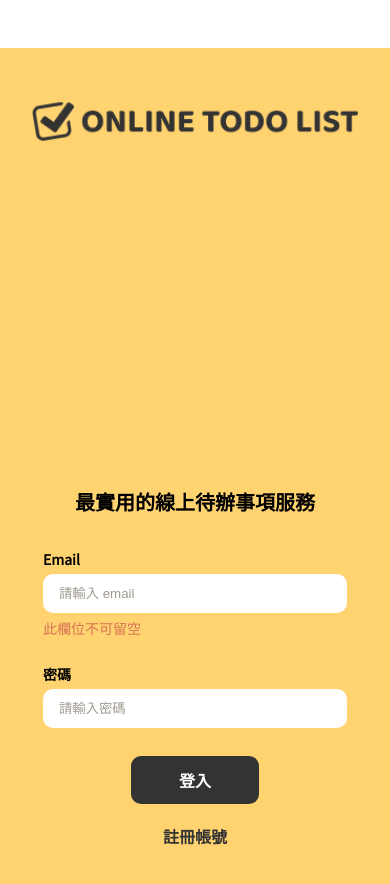
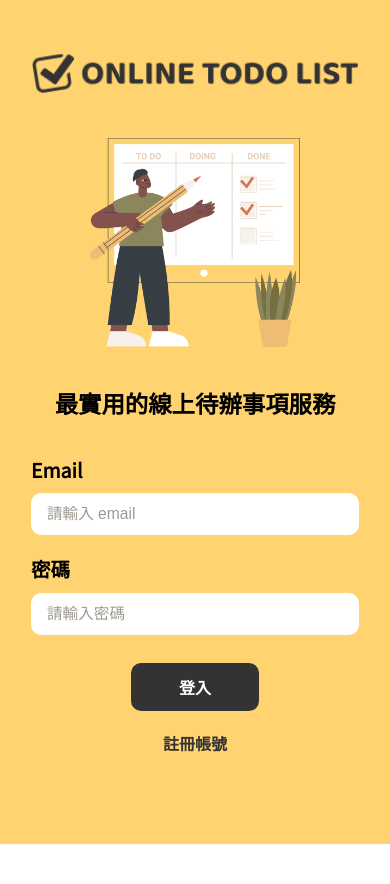
Before and after one commit to sky030b/react_todolist, a React (Vite) app: page / in a window 390 px wide. Shown: the top 884 px of the page. After the commit the page ends 844 px from the top, so only its background shows below. Built offline with nearby package versions, Linux system fonts and the light colour scheme; no server answers.

Commit message:
TodoList2 1.5 - RWD func.

```diff
--- a/src/Entry.jsx
+++ b/src/Entry.jsx
@@ -1,17 +1,20 @@
-import { Route, Routes, useNavigate } from "react-router-dom"
+import { Route, Routes } from "react-router-dom"
 import Login from "./views/Login"
 import SignUp from "./views/SignUp"
 import Todo from "./views/Todo"
 import NotFound from "./views/NotFound"
 import Home from "./views/Home"
+import { useState } from "react"
 
 function Entry() {
+  const [picHidden, setPicHidden] = useState(false)
+
   return (
     <div>
       <Routes>
-        <Route path='/' element={<Home />} >
-          <Route path='' element={<Login />} />
-          <Route path='signUpPage' element={<SignUp />} />
+        <Route path='/' element={<Home picHidden={picHidden} setPicHidden={setPicHidden} />} >
+          <Route path='' element={<Login picHidden={picHidden} setPicHidden={setPicHidden} />} />
+          <Route path='signUpPage' element={<SignUp picHidden={picHidden} setPicHidden={setPicHidden} />} />
         </Route>
         <Route path='/todo' element={<Todo />} />
         <Route path="*" element={<NotFound />}></Route>
--- a/src/index.css
+++ b/src/index.css
@@ -1,16 +1,11 @@
 @import url("https://fonts.googleapis.com/css2?family=Noto+Sans+TC&display=swap");
-html, body, div, span, applet, object, iframe,
-h1, h2, h3, h4, h5, h6, p, blockquote, pre,
-a, abbr, acronym, address, big, cite, code,
-del, dfn, em, img, ins, kbd, q, s, samp,
-small, strike, strong, sub, sup, tt, var,
-b, u, i, center,
-dl, dt, dd, ol, ul, li,
-fieldset, form, label, legend,
-table, caption, tbody, tfoot, thead, tr, th, td,
-article, aside, canvas, details, embed,
-figure, figcaption, footer, header, hgroup,
-menu, nav, output, ruby, section, summary,
+
+html, body, div, span, applet, object, iframe, h1, h2, h3, h4, h5, h6, p,
+blockquote, pre, a, abbr, acronym, address, big, cite, code, del, dfn, em,
+img, ins, kbd, q, s, samp, small, strike, strong, sub, sup, tt, var, b, u, i,
+center, dl, dt, dd, ol, ul, li, fieldset, form, label, legend, table, caption,
+tbody, tfoot, thead, tr, th, td, article, aside, canvas, details, embed, figure,
+figcaption, footer, header, hgroup, menu, nav, output, ruby, section, summary,
 time, mark, audio, video {
   margin: 0;
   padding: 0;
@@ -21,8 +16,8 @@ time, mark, audio, video {
 }
 
 /* HTML5 display-role reset for older browsers */
-article, aside, details, figcaption, figure,
-footer, header, hgroup, menu, nav, section {
+article, aside, details, figcaption, figure, footer,
+header, hgroup, menu, nav, section {
   display: block;
 }
 
@@ -38,8 +33,7 @@ blockquote, q {
   quotes: none;
 }
 
-blockquote:before, blockquote:after,
-q:before, q:after {
+blockquote:before, blockquote:after, q:before, q:after {
   content: '';
   content: none;
 }
@@ -55,7 +49,9 @@ table {
   -webkit-box-sizing: border-box;
 }
 
-*, *::before, *::after {
+*,
+*::before,
+*::after {
   -webkit-box-sizing: border-box;
   box-sizing: border-box;
 }
@@ -84,6 +80,21 @@ img {
   margin-bottom: 16px;
 }
 
+.logo {
+  max-width: 20%;
+}
+
+@media (max-width: 576px) {
+  .logoImg {
+    max-height: 100%;
+    /* width: auto; */
+  }
+
+  .logo {
+    max-width: 100%;
+  }
+}
+
 .vhContainer {
   height: 100vh;
 }
@@ -92,8 +103,11 @@ img {
   background-color: #FFD370;
 }
 
+
 .bg-half {
   background-image: linear-gradient(175deg, #FFD370 60%, #fff 40%);
+  /* background-color: #FFD370;
+  clip-path: polygon(0 0, 100% 0, 100% 350px, 0 450px); */
 }
 
 .conatiner {
@@ -123,7 +137,45 @@ img {
 
 @media (max-width: 576px) {
   .side {
+    max-width: 100%;
+    height: 40%;
+    display: flex;
+    justify-content: space-between;
+    margin: 0;
+  }
+
+  .interactive {
+    display: flex;
+    align-items: center;
     width: 100%;
+    height: 60%;
+  }
+
+  .interactive>div {
+    width: 100%;
+  }
+
+  .d-m-n {
+    max-height: 70%;
+    width: auto;
+    text-align: center;
+  }
+
+  .side .pic_hidden {
+    display: none;
+  }
+
+  div.smaller {
+    height: 8%;
+    width: 100%;
+    margin-bottom: 5vh;
+  }
+
+  div.bigger {
+    height: 92%;
+    width: 100%;
+    display: flex;
+    justify-content: center;
   }
 }
 
@@ -169,7 +221,7 @@ nav ul {
 nav ul a {
   text-decoration: none;
   color: #333333;
-  margin-left: 24px;
+  margin-left: 5px;
 }
 
 @media (max-width: 576px) {
@@ -186,15 +238,75 @@ nav ul a span {
   font-weight: bold;
 }
 
+.todo_nav {
+  display: flex;
+  justify-content: space-between;
+  align-items: center;
+  max-width: 100%;
+}
+
+.todo_nav ul {
+  width: 20%;
+  display: flex;
+  align-items: center;
+  justify-content: space-evenly;
+}
+
+.todo_nav ul li:last-child {
+  width: 20%;
+  text-align: center;
+}
+
 @media (max-width: 576px) {
-  nav ul .todo_sm {
-    display: none;
+  .todo_nav {
+    display: flex;
+    flex-direction: column;
+    max-width: 100%;
+  }
+
+  .todo_nav ul {
+    width: 100%;
+    display: flex;
+    justify-content: space-evenly;
+    align-items: center;
+  }
+
+  .logout_btn {
+    border: 1px solid gray;
+    border-radius: 5px;
+    padding: 5px;
+    background-color: #ffffff;
+    vertical-align: text-top;
+    cursor: pointer;
   }
 }
 
+.todo_sm {
+  overflow: hidden;
+  text-overflow: ellipsis;
+  width: 70%;
+  text-align: center;
+}
+
+.todo_sm span {
+  line-height: 1.5;
+}
+
+.todo_sm a {
+  cursor: default;
+}
+
 @media (max-width: 576px) {
-  .d-m-n {
-    display: none;
+  .todo_sm {
+    width: 75%;
+  }
+
+  .todo_sm a:active {
+    color: #3c3c3c;
+  }
+
+  .todo_sm a:hover {
+    color: #3c3c3c;
   }
 }
 
@@ -211,7 +323,8 @@ nav ul a span {
 
 @media (max-width: 576px) {
   .formControls {
-    margin-left: 0;
+    margin: 0;
+    width: 100%;
   }
 }
 
@@ -223,8 +336,9 @@ nav ul a span {
 
 @media (max-width: 576px) {
   .formControls .formControls_txt {
-    font-size: 1.25rem;
+    font-size: 6vw;
     text-align: center;
+    /* margin-top: 10vh; */
   }
 }
 
@@ -232,6 +346,15 @@ nav ul a span {
   font-size: 0.875rem;
   font-weight: bold;
   margin: 16px 0 4px 0;
+  width: 100%;
+}
+
+@media (max-width: 576px) {
+  .formControls .formControls_label {
+    font-size: 5vw;
+    font-weight: bold;
+    margin: 20px 0 10px 0;
+  }
 }
 
 .formControls .formControls_input {
@@ -261,6 +384,13 @@ nav ul a span {
 
 .formControls .formControls_input::placeholder {
   color: #9F9A91;
+}
+
+@media (max-width: 576px) {
+  .formControls .formControls_input {
+    width: 100%;
+    font-size: 4vw;
+  }
 }
 
 .formControls .formControls_btnSubmit {
@@ -296,35 +426,13 @@ nav ul a span {
   font-weight: bold;
   text-decoration: none;
   text-align: center;
+  cursor: pointer;
 }
 
-/* .loginPage {
-  display: -webkit-box;
-  display: -ms-flexbox;
-  display: flex;
-  -webkit-box-pack: justify;
-      -ms-flex-pack: justify;
-          justify-content: space-between;
-  -webkit-box-align: center;
-      -ms-flex-align: center;
-          align-items: center;
-  width: 800px;
+.formControls .btn_dis {
+  background-color: #aaaaaa;
+  cursor: not-allowed;
 }
-
-@media (max-width: 576px) {
-  .loginPage {
-    width: 100%;
-    -webkit-box-orient: vertical;
-    -webkit-box-direction: normal;
-        -ms-flex-direction: column;
-            flex-direction: column;
-    margin: 0 auto;
-    padding: 48px 31px;
-    -webkit-box-pack: start;
-        -ms-flex-pack: start;
-            justify-content: start;
-  }
-} */
 
 .homePage {
   display: -webkit-box;
@@ -341,12 +449,15 @@ nav ul a span {
 
 @media (max-width: 576px) {
   .homePage {
+    display: flex;
+    flex-direction: column;
+    justify-content: space-between;
     width: 100%;
     -webkit-box-orient: vertical;
     -webkit-box-direction: normal;
     -ms-flex-direction: column;
     flex-direction: column;
-    margin: 48px auto 0 auto;
+    margin: 0 auto;
     padding: 48px 31px;
   }
 }
@@ -358,13 +469,13 @@ nav ul a span {
 @media (max-width: 576px) {
   .todoListPage {
     background-image: linear-gradient(175deg, #FFD370 100%, #fff 0%);
+    max-width: 100%;
   }
 }
 
 .todoList_Content {
   width: 500px;
   margin: 0 auto 20px;
-  /* border: 1px solid red; */
 }
 
 @media (max-width: 576px) {
@@ -395,6 +506,12 @@ nav ul a span {
   padding-left: 16px;
 }
 
+@media (max-width: 576px) {
+  .inputBox input {
+    width: 100%;
+  }
+}
+
 .inputBox a {
   display: block;
   align-items: center;
@@ -413,11 +530,8 @@ nav ul a span {
   cursor: pointer;
 }
 
-
-
 .nothing {
   width: 100%;
-  /* line-height: 5; */
   text-align: center;
   border: solid 1px gray;
   border-radius: 10px;
@@ -464,10 +578,6 @@ nav ul a span {
 }
 
 .todoList_list .todoList_items {
-  /* padding-top: 23px;
-  padding-left: 24px;
-  padding-right: 17px;
-  padding-bottom: 32px; */
   padding: 20px;
 }
 
@@ -475,27 +585,45 @@ nav ul a span {
   margin-bottom: 8px;
 }
 
-.todoList_item > li > a {
+.todoList_item>li>a {
   cursor: pointer;
 }
 
 .todoList_list .todoList_items .todoList_label {
-  width: 100%;
+  width: 92%;
   display: -webkit-box;
   display: -ms-flexbox;
   display: flex;
   -webkit-box-align: center;
   -ms-flex-align: center;
   align-items: center;
-  /* border-bottom: 1px solid #e5e5e5; */
   padding-bottom: 15px;
   color: #333333;
   line-height: 20.27px;
   cursor: pointer;
 }
 
+@media (max-width: 576px) {
+  .todoList_list .todoList_items .todoList_label {
+    width: 87%;
+  }
+
+  .todoList_list .todoList_items .todoList_label span {
+    width: 80%;
+  }
+}
+
+.todoList_list .todoList_items .todoList_label span {
+  overflow: hidden;
+  text-overflow: ellipsis;
+  width: 90%;
+}
+
 .todoList_item li {
   border-bottom: 1px solid #e5e5e5;
+  display: flex;
+  justify-content: space-between;
+  align-items: center;
 }
 
 .todoList_list .todoList_items .todoList_input {
@@ -506,7 +634,7 @@ nav ul a span {
   margin-right: 16px;
 }
 
-.todoList_list .todoList_items .todoList_input:checked ~ span {
+.todoList_list .todoList_items .todoList_input:checked~span {
   color: #9F9A91;
   text-decoration: line-through;
   -webkit-transition: all 0.4s ease-in-out;
@@ -524,7 +652,6 @@ nav ul a span {
 }
 
 .todoList_list .todoList_items li a {
-  margin-left: 17px;
   display: block;
   font-size: 20px;
   color: #333333;
@@ -535,6 +662,12 @@ nav ul a span {
 
 .todoList_list .todoList_items li:hover a {
   opacity: 1;
+}
+
+@media (max-width: 576px) {
+  .todoList_list .todoList_items li a {
+    opacity: 1;
+  }
 }
 
 .todoList_list .todoList_statistics {
@@ -569,27 +702,3 @@ nav ul a span {
 .todoList_list .todoList_statistics a.on:active {
   color: #9F9A91;
 }
-
-
-img.logo {
-  max-width: 20%;
-}
-
-.todo_nav {
-  display: flex;
-  justify-content: space-between;
-  align-items: center;
-}
-
-.formControls .btn_dis {
-  background-color: #aaaaaa;
-  cursor: not-allowed;
-}
-
-.todo_sm a {
-  cursor: default;
-}
-
-.logout_btn {
-  cursor: pointer;
-}
--- a/src/views/Home.jsx
+++ b/src/views/Home.jsx
@@ -1,18 +1,19 @@
 import { Outlet } from "react-router-dom"
 import picture from "../pictures/picture.png"
 import logo from "../pictures/logo.png"
+import { useState } from "react"
 
-function Home() {
+function Home({ picHidden, setPicHidden }) {
   return (
     <div id="homePage" className="bg-yellow">
       <div className="conatiner homePage vhContainer">
-        <div className="side">
+        <div className={picHidden ? "side smaller" : "side"}>
           <img className="logoImg" src={logo} alt="logo" />
-          <img className="d-m-n" src={picture} alt="workImg" />
+          <img className={picHidden ? "d-m-n pic_hidden" : "d-m-n"} src={picture} alt="workImg" />
         </div>
-        {/* <div> */}
-        <Outlet />
-        {/* </div> */}
+        <div className={picHidden ? "interactive bigger" : "interactive"}>
+          <Outlet />
+        </div>
       </div>
     </div >
   )
--- a/src/views/Login.jsx
+++ b/src/views/Login.jsx
@@ -1,13 +1,11 @@
-import picture from "../pictures/picture.png"
-import logo from "../pictures/logo.png"
 import { useState } from "react"
-import { NavLink, useNavigate } from "react-router-dom"
+import { useNavigate } from "react-router-dom"
 import axios from "axios"
 import Cookies from "js-cookie"
 
 const { VITE_APP_HOST } = import.meta.env;
 
-function Login() {
+function Login({ picHidden, setPicHidden }) {
 
   const [form, setForm] = useState({
     email: "",
@@ -15,6 +13,7 @@ function Login() {
   })
 
   const [isLoading, setIsLoading] = useState(false)
+  const [changed, setChanged] = useState(false)
   const navigate = useNavigate()
 
   const signIn = () => {
@@ -41,25 +40,24 @@ function Login() {
   }
 
   return (
-    // <div id="loginPage" className="bg-yellow">
-    //   <div className="conatiner loginPage vhContainer ">
-    //     <div className="side">
-    //       <img className="logoImg" src={logo} alt="logo" />
-    //       <img className="d-m-n" src={picture} alt="workImg" />
-    //     </div>
     <div>
       <form className="formControls" action="index.html">
         <h2 className="formControls_txt">最實用的線上待辦事項服務</h2>
         <label className="formControls_label" htmlFor="email">Email</label>
         <input className="formControls_input" type="text"
           id="email" name="email" placeholder="請輸入 email"
-          onChange={(e) => { setForm({ ...form, email: e.target.value }) }}
+          onChange={(e) => {
+            setForm({ ...form, email: e.target.value })
+            setChanged(true)
+          }}
           onKeyDown={(e) => { e.key === 'Enter' ? signIn() : null }}
           required />
-        {!form.email ?
-          <span>此欄位不可留空</span> :
-          (!isValidEmail(form.email) ?
-            <span>Email格式錯誤</span> : null)
+        {changed ?
+          (form.email ?
+            (!isValidEmail(form.email ?
+              <span>Email格式錯誤</span> : null))
+            : <span>此欄位不可留空</span>
+          ) : null
         }
         <label className="formControls_label" htmlFor="pwd">密碼</label>
         <input className="formControls_input" type="password"
@@ -72,11 +70,13 @@ function Login() {
           type="button" value="登入"
           onClick={signIn} disabled={isLoading}
         />
-        <a type="button" onClick={() => { navigate("/signUpPage") }} className="formControls_btnLink" >註冊帳號</a>
+        <a className="formControls_btnLink" type="button"
+          onClick={() => {
+            setPicHidden(true)
+            navigate("/signUpPage")
+          }} >註冊帳號</a>
       </form>
-    </div>
-    //   </div>
-    // </div>
+    </div >
   )
 }
 
```
Also changed, not shown: src/views/SignUp.jsx (+14 -24 lines), src/views/Todo.jsx (+15 -35 lines). Lines whose indentation alone changed are shown as unchanged.
